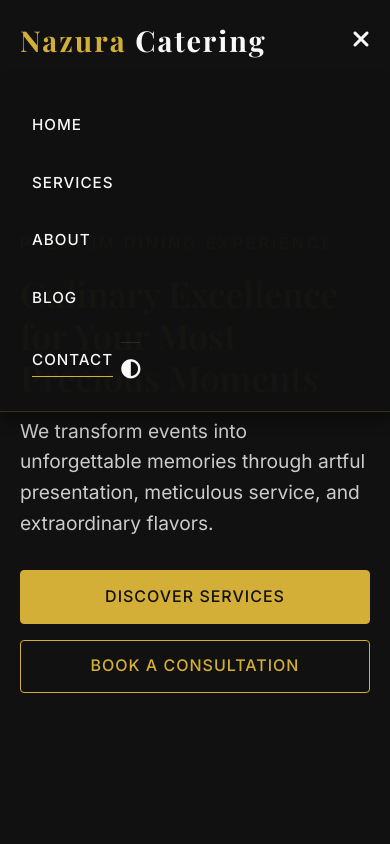
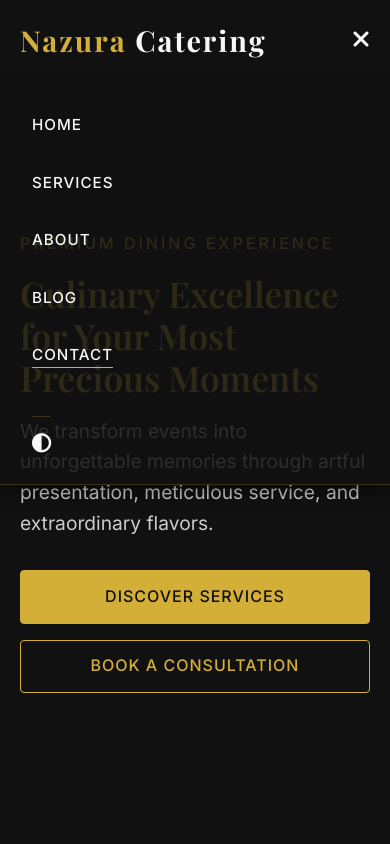
Before and after one commit to dickyzibran/nazura, a plain HTML site: page index.html in a window 390 px wide. Both pictures are taken after a click on the button "Toggle Menu". Shown: the top 844 px of the page. Drawn offline with nearby package versions, Linux system fonts and the light colour scheme; a web font is replaced by a local one.

```diff
--- a/css/style.css
+++ b/css/style.css
@@ -463,7 +463,7 @@
     top: var(--header-height);
     left: 0;
     width: 100%;
-    background: rgba(17, 17, 17, 0.98);
+    background: var(--header-bg);
     padding: 2rem;
     border-bottom: 1px solid var(--border-color);
     box-shadow: var(--shadow-md);
@@ -482,7 +482,7 @@
     flex-direction: row;
     margin-top: 1rem;
     padding-top: 1rem;
-    border-top: 1px solid rgba(255,255,255,0.1);
+    border-top: 1px solid var(--border-color);
   }
 
   .hero-btns {
--- a/index.html
+++ b/index.html
@@ -129,9 +129,11 @@
                     <li><a href="#services" class="nav-link">Services</a></li>
                     <li><a href="#about" class="nav-link">About</a></li>
                     <li><a href="#blog" class="nav-link">Blog</a></li>
-                    <li style="display: flex; align-items: center; gap: 0.5rem;">
-                        <a href="#contact" class="nav-link">Contact</a>
-                        <button class="theme-toggle" aria-label="Toggle Theme" id="theme-toggle" title="Switch Theme" style="margin:0;"><i class="fas fa-adjust"></i></button>
+                    <li><a href="#contact" class="nav-link">Contact</a></li>
+                    <li>
+                        <button class="theme-toggle" aria-label="Toggle Theme" id="theme-toggle" title="Switch Theme">
+                            <i class="fas fa-adjust"></i>
+                        </button>
                     </li>
                 </ul>
             </nav>
@@ -360,7 +362,7 @@
         <div class="container">
             <div class="footer-grid">
                 <div class="footer-col">
-                    <a href="#home" class="logo" style="margin-bottom: 1.5rem; display: block;">Nazura<span>.</span></a>
+                    <a href="#home" class="logo" style="margin-bottom: 1.5rem; display: block;">Nazura<span>Catering</span></a>
                     <p style="color: var(--text-secondary); margin-bottom: 1.5rem;">Premium bespoke catering services delivering extraordinary culinary experiences for momentous occasions.</p>
                     <div class="footer-socials">
                         <a href="https://wa.me/1234567890" target="_blank" aria-label="WhatsApp"><i class="fab fa-whatsapp"></i></a>
```
